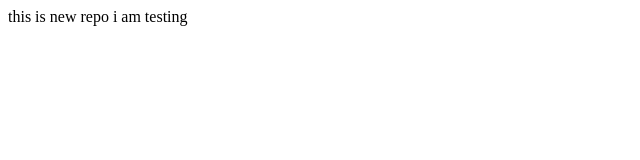
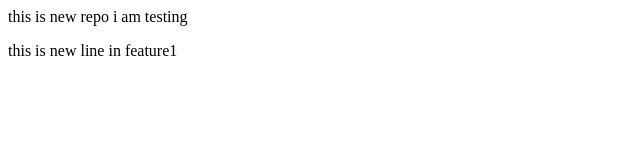
Before and after one commit to kushalrathod/Localrepo, a plain HTML site: page index.html in a window 1280 px wide. Shown: the whole page, without its empty margins (0-640 px from the left). Drawn offline with Linux system fonts and the light colour scheme.

Commit message:
i added feature1

```diff
--- a/index.html
+++ b/index.html
@@ -1 +1,3 @@
 <p>this is new repo i am testing<p>
+
+<p>this is new line in feature1<p>
```
